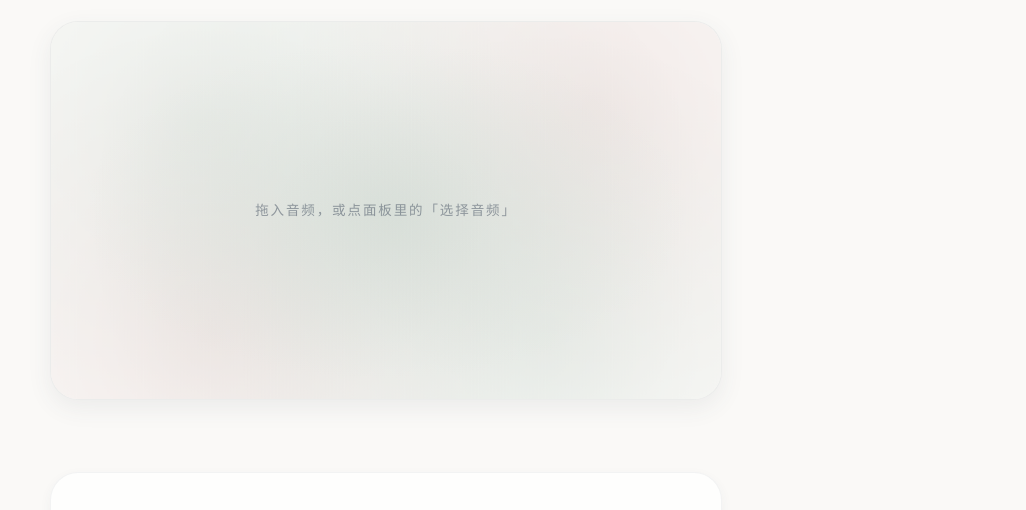
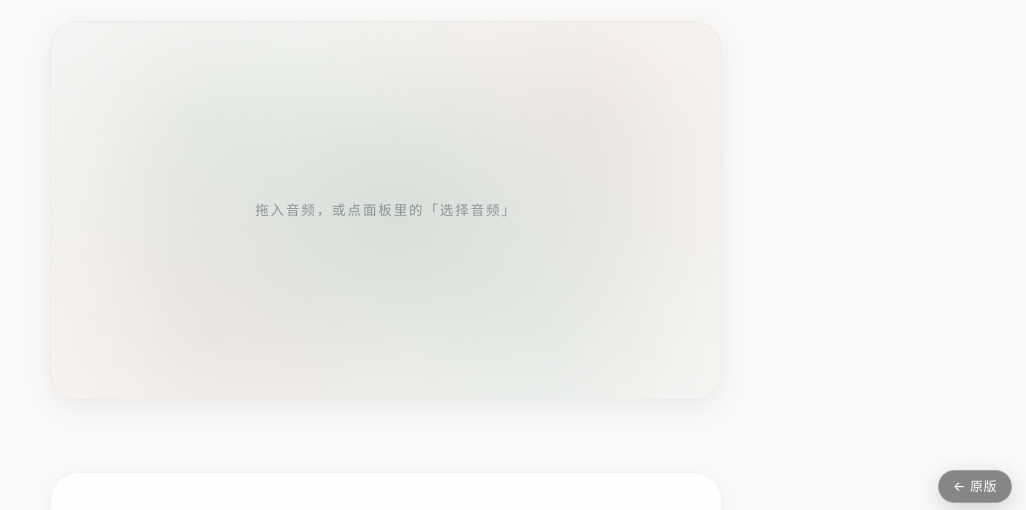
Before and after one commit to YT0383/Aquarelle-Visual-audio, a plain HTML site: page Aquarelle_Protean.html in a window 1280 px wide. Shown: the part 283-793 px from the top of the page, without its empty margins (254-1280 px from the left). Drawn offline with Linux system fonts and the light colour scheme.

Commit message:
add version cross-link button: Aquarelle_Protean.html

```diff
--- a/Aquarelle_Protean.html
+++ b/Aquarelle_Protean.html
@@ -1924,5 +1924,13 @@
   requestAnimationFrame(loop);
 })();
 </script>
+
+<!-- xlink: 版本互跳 -->
+<style id="xlinkStyle">
+#xlink{position:fixed;right:14px;bottom:14px;z-index:2147483000;display:inline-flex;align-items:center;padding:9px 14px;border-radius:999px;font:500 13px/1 -apple-system,BlinkMacSystemFont,"Segoe UI",Roboto,"Noto Sans SC",sans-serif;letter-spacing:.04em;text-decoration:none;color:#fff;background:rgba(22,22,24,.7);border:1px solid rgba(255,255,255,.22);-webkit-backdrop-filter:blur(10px);backdrop-filter:blur(10px);box-shadow:0 6px 22px rgba(0,0,0,.22);opacity:.72;-webkit-tap-highlight-color:transparent;transition:opacity .25s ease,transform .25s ease}
+#xlink:hover,#xlink:active{opacity:1;transform:translateY(-1px)}
+@media (max-width:480px){#xlink{right:10px;bottom:10px;padding:8px 12px;font-size:12px}}
+</style>
+<a id="xlink" href="index.html" title="回到 Aquarelle 原版">← 原版</a>
 </body>
 </html>
```
